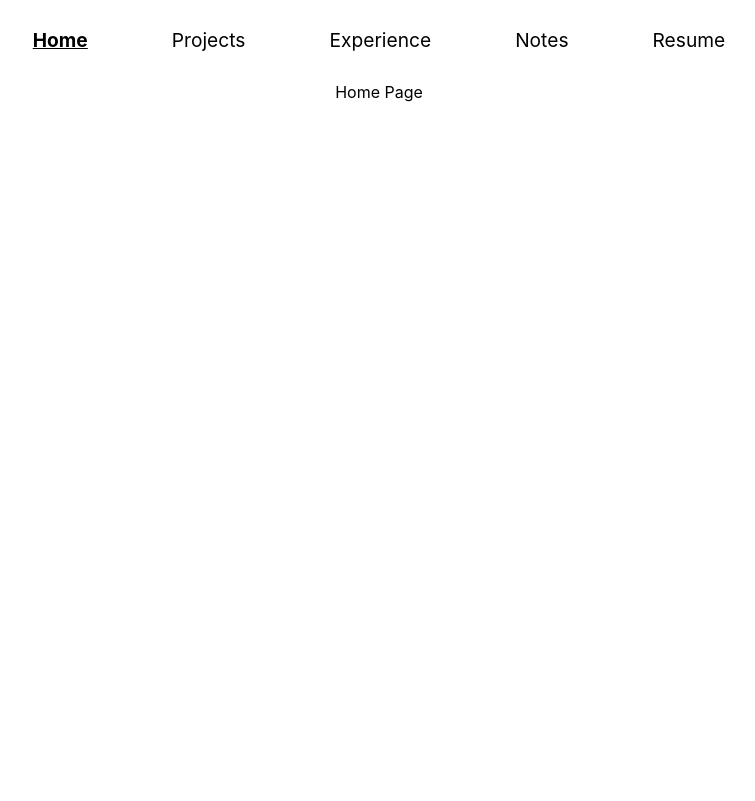
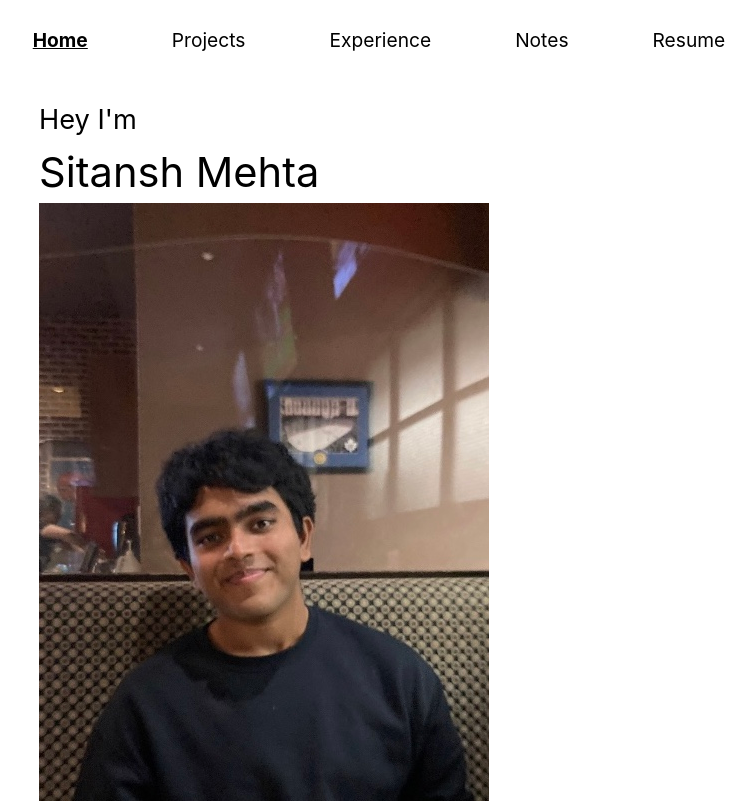
Before and after one commit to sitanshmehta/sitanshmehta.github.io, a React (Create React App) app: page /#/ in a window 1280 px wide. Shown: the whole page, without its empty margins (261-1016 px from the left). Built offline with nearby package versions, Linux system fonts and the light colour scheme.

Commit message:
Setting up foundation for home page

```diff
--- a/src/Components/Home/Home.css
+++ b/src/Components/Home/Home.css
@@ -0,0 +1,13 @@
+.home-page{
+    text-align: left;
+    padding-left: 300px;
+    padding-top: 20px;
+}
+
+.intro{
+    font-size: 1.7rem;
+}
+
+.name{
+    font-size: 2.6rem;
+}
--- a/src/Components/Home/Home.js
+++ b/src/Components/Home/Home.js
@@ -1,12 +1,17 @@
 import React, { Component } from 'react';
 import './Home.css'
+import profile from './profile.png';
+
 
 const Home = () => {
     return(
-        <div className="home-page">
-            <header>
-                <h1>Home Page</h1>
-            </header>
+        <div className='home-page'>
+            <div className='intro'>
+                <span> Hey I'm <h1 className='name'> Sitansh Mehta</h1> </span>
+            </div>
+            <div>
+                <img src={profile} alt='Whoops!'/>
+            </div>
         </div>
     )
 }
```
Also changed, not shown: src/Components/Home/profile.png (added).
